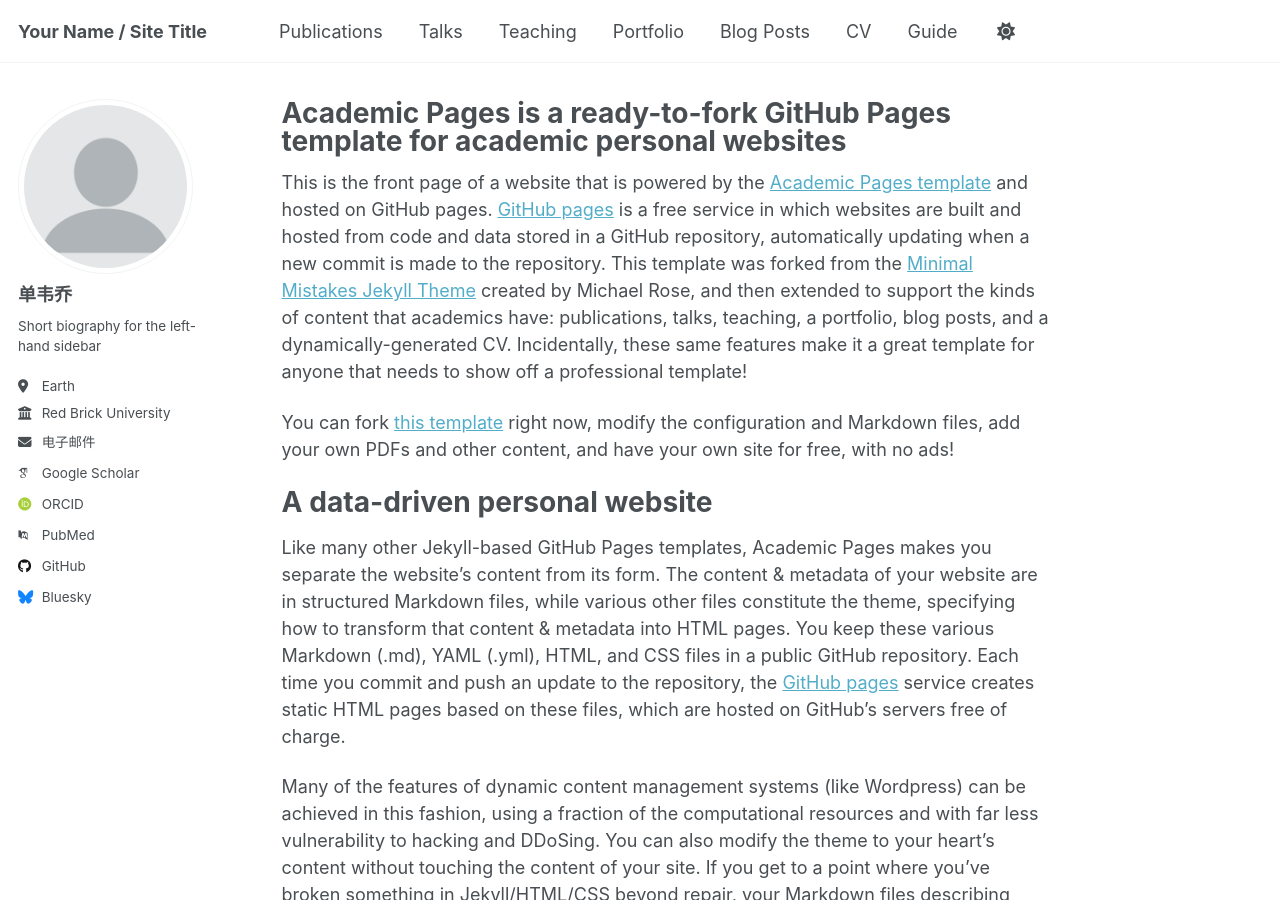
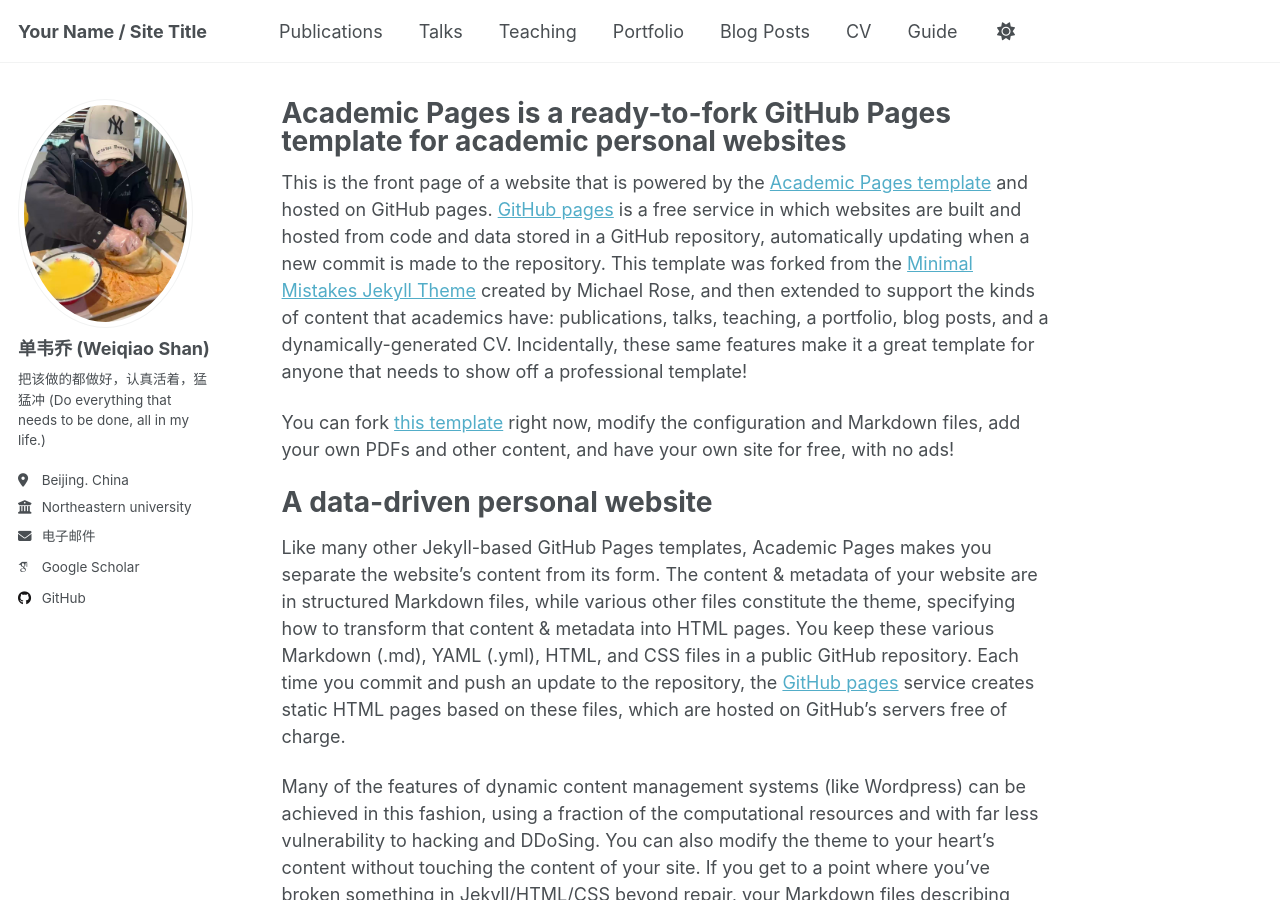
Before and after one commit to shanweiqiao/shanweiqiao.github.io, a Jekyll site: the page built from _pages/about.md, in a window 1280 px wide and 900 px high. Built offline with Jekyll 4.4.1, drawn with Linux system fonts in a browser that asks for light colours; some web fonts are replaced; a script that is not in the unit is left out.

Commit message:
update test config

```diff
--- a/_config.yml
+++ b/_config.yml
@@ -23,24 +23,24 @@
 #               Additional customization can be done by editing /_includes/author-profile.html
 author:
   # Biographic information
-  avatar           : "profile.png"
-  name             : "单韦乔"
+  avatar           : "shanweiqiao.jpg"
+  name             : "单韦乔 (Weiqiao Shan)"
   pronouns         : # example: "she/her"
-  bio              : "Short biography for the left-hand sidebar"
-  location         : "Earth"
-  employer         : "Red Brick University"
+  bio              : "把该做的都做好，认真活着，猛猛冲 (Do everything that needs to be done, all in my life.)"
+  location         : "Beijing. China"
+  employer         : "Northeastern university"
   uri              : # URL
-  email            : "none@example.org"
+  email            : "shanweiqiao96@gmail.com"
 
   # Academic websites
   academia         : # URL
   arxiv            : # URL - Update with the correct link to your profile
-  googlescholar    : "https://scholar.google.com/citations?user=PS_CX0AAAAAJ"
+  googlescholar    : "https://scholar.google.com/citations?user=zsXzXD4AAAAJ&hl=zh-CN"
   inspire-hep      : # URL
   impactstory      : # URL
-  orcid            : "https://orcid.org/yourorcidurl"
+  orcid            : # URL "https://orcid.org/yourorcidurl"
   semantic         : # URL
-  pubmed           : "https://www.ncbi.nlm.nih.gov/pubmed/?term=john+snow"
+  pubmed           : # URL "https://www.ncbi.nlm.nih.gov/pubmed/?term=john+snow"
   researchgate     : # URL
   scopus           : # URL
 
@@ -48,13 +48,13 @@
   bitbucket        : # Username - Update with your username on the site
   codepen          : # Username
   dribbble         : # Username
-  github           : "academicpages"
+  github           : "https://github.com/shanweiqiao"
   kaggle           : # Username
   stackoverflow    : # User number or user number and name (i.e., use "1" or "1/jeff-atwood")
 
   # Social media
   artstation       : # Username
-  bluesky          : "bsky.app" # Replace this with you Bluesky username
+  bluesky          : # Username "bsky.app" # Replace this with you Bluesky username
   facebook         : # Username
   flickr           : # Username
   foursquare       : # Username
```
Also changed, not shown: images/shanweiqiao.jpg (added).
